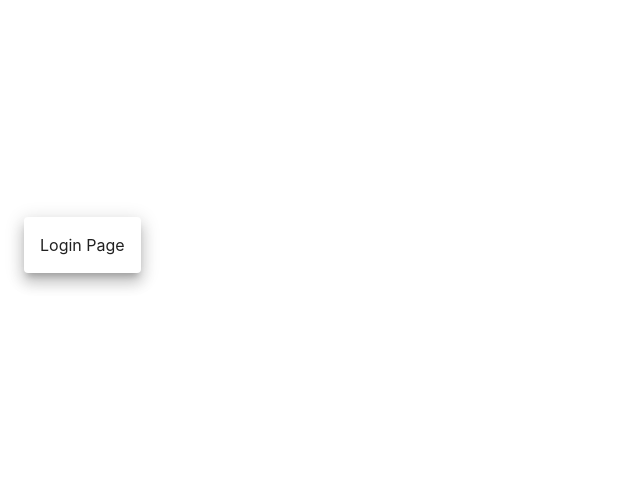
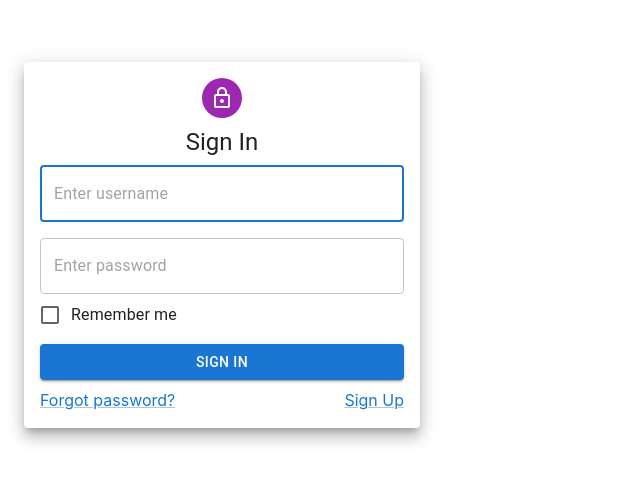
Before and after one commit to davidguzman23/cosc-4353-project, a React (Vite) app in the folder react-app/: page / in a window 1280 px wide. Shown: the part 187-670 px from the top of the page, without its empty margins (0-640 px from the left). Built offline with nearby package versions, Linux system fonts and the light colour scheme.

Commit message:
Update LoginPage.tsx
Add Login Page

```diff
--- a/react-app/src/LoginPage.tsx
+++ b/react-app/src/LoginPage.tsx
@@ -1,13 +1,64 @@
-import { Container, Paper } from "@mui/material";
+import React from 'react'
+import Container from "@mui/material/Container"
+import Paper from "@mui/material/Paper"
+import Box from "@mui/material/Box"
+import { Avatar, FormControlLabel, Typography } from '@mui/material';
+import TextField from '@mui/material/TextField';
+import Checkbox from '@mui/material/Checkbox'
+import Button from'@mui/material/Button'
+import Grid from '@mui/material/Grid2'
+import LockOutlinedIcon from "@mui/icons-material/LockOutlined"
+import Link from '@mui/material/Link';
+import {Link as RouterLink} from "react-router-dom";
 
 const LoginPage = () => {
+  const handleSubmit = () => console.log("login");
     return (
-        <Container maxWidth="xs">
+
+
+      <Container maxWidth="xs">
             <Paper elevation={10} sx={{marginTop: 8, padding: 2}}>
-            Login Page
-            </Paper>
+              <Avatar sx={{
+                mx: "auto",
+                bgcolor: "secondary.main",
+                textAlign: "center",
+                mb:1,
+              }}>
+                <LockOutlinedIcon/>
 
+              </Avatar>
+              <Typography component="h1" variant="h5" sx={{textAlign: "center"}}>
+                Sign In
+              </Typography>
+
+             <Box component="form" onSubmit={handleSubmit} noValidate sx={{mt:1}}>
+              <TextField placeholder="Enter username" fullWidth required autoFocus sx={{mb:2}}/>
+              <TextField placeholder="Enter password" fullWidth required type="password"/>
+              <FormControlLabel
+                control = {<Checkbox value="remember" color="primary"/>}
+                label = "Remember me"
+              />
+              <Button type="submit" variant="contained" fullWidth sx={{mt:1}}>Sign In </Button>
+
+            </Box>
+            <Grid container justifyContent='space-between' sx={{mt: 1}}>
+              <Grid>
+                <Link href="./forgot">
+                  Forgot password?
+                </Link>
+              </Grid>
+               <Grid>
+                <Link href ="./register">
+                  Sign Up
+                </Link>
+              </Grid>
+
+
+            </Grid>
+          </Paper>
         </Container>
+
+
     );
 };
 
```
